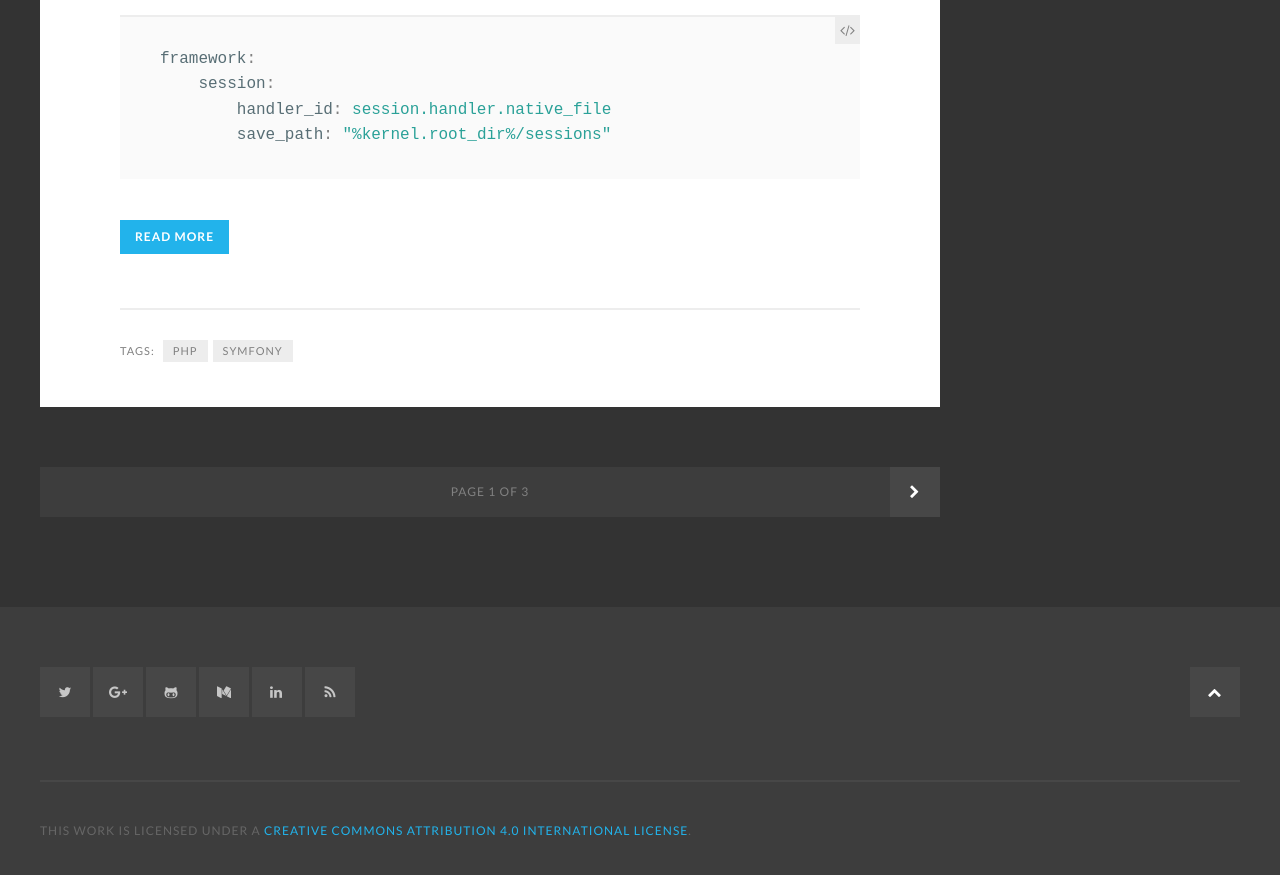
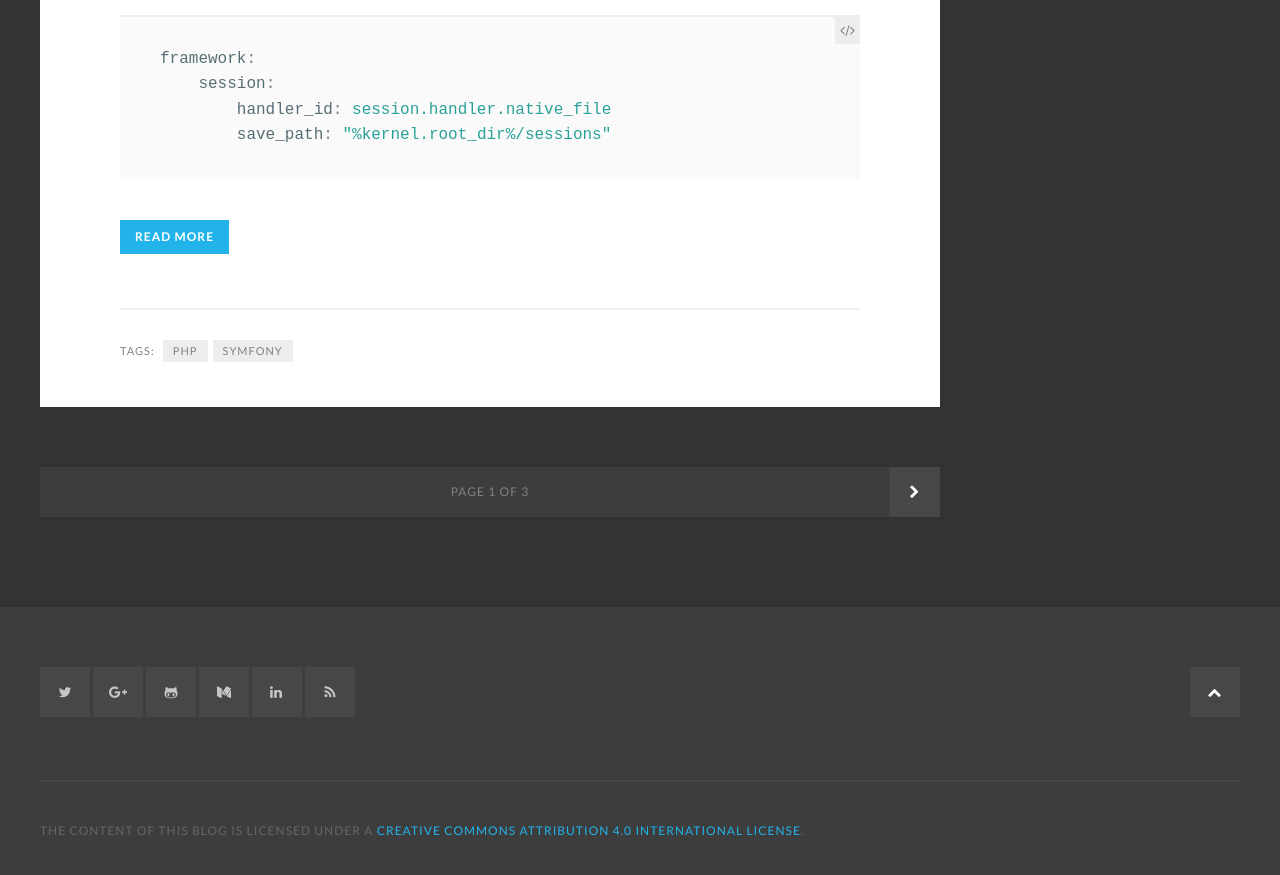
Before and after one commit to ivangabriele/blog, a Jekyll site: the page built from index.html, in a window 1280 px wide and 900 px high, scrolled down 5725 px. Shown: the top 875 px of the window. Built offline with Jekyll 4.4.1, drawn with Linux system fonts in a browser that asks for light colours; some web fonts are replaced; the list of posts is cut into pages by our own code.

Commit message:
_includes/footer: typo

```diff
--- a/_includes/footer.html
+++ b/_includes/footer.html
@@ -37,7 +37,7 @@
             <a class="fa-feed square fill-horizontal" href="{{ site.baseurl }}/feed.xml"><span class="screen-reader-text">RSS</span></a>
         </div><!-- .social-links -->
         <div class="site-info">
-            This work is licensed under a <a href="https://creativecommons.org/licenses/by/4.0/" target="_blank">Creative Commons Attribution 4.0 International License</a>.<!-- <br />Powered by <a target="_blank" href="https://jekyllrb.com/">Jekyll</a>. BlogInn theme by <a target="_blank" href="http://justgoodthemes.com/">JustGoodThemes</a> -->
+            The content of this blog is licensed under a <a href="https://creativecommons.org/licenses/by/4.0/" target="_blank">Creative Commons Attribution 4.0 International License</a>.<!-- <br />Powered by <a target="_blank" href="https://jekyllrb.com/">Jekyll</a>. BlogInn theme by <a target="_blank" href="http://justgoodthemes.com/">JustGoodThemes</a> -->
             <a href="#top" id="top-link" class="fa-chevron-up top-link square fill-horizontal"><span class="screen-reader-text">Back to the top</span></a>
         </div><!-- .site-info -->
     </div><!-- .inner -->
```
